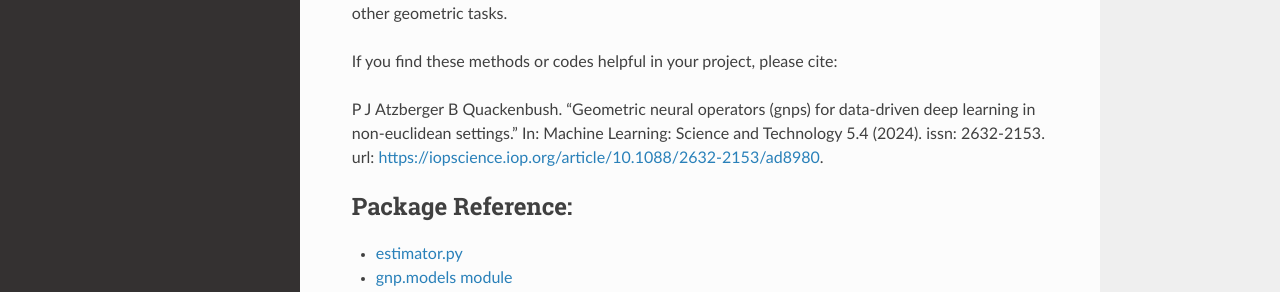
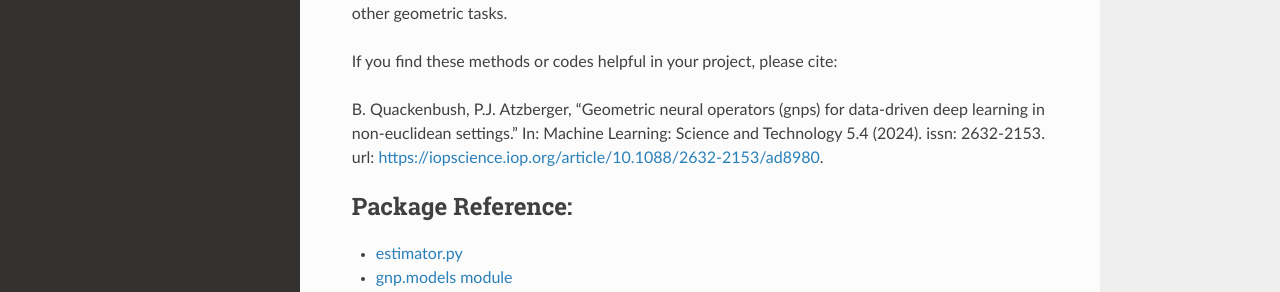
Before and after one commit to atzberg/geo_neural_op, a Sphinx documentation site: the page built from docs/source/index.rst, in a window 1280 px wide and 1284 px high. Shown: the part 557-849 px from the top of the window. Built offline with Sphinx 7.4.7 and the Read the Docs theme 3.1.0, drawn with Linux system fonts in a browser that asks for light colours.

Commit message:
small edits

```diff
--- a/docs/source/index.rst
+++ b/docs/source/index.rst
@@ -24,7 +24,7 @@
 
 If you find these methods or codes helpful in your project, please cite:
 
-P J Atzberger B Quackenbush. “Geometric neural operators (gnps) for data-driven deep
+B. Quackenbush, P.J. Atzberger,  “Geometric neural operators (gnps) for data-driven deep
 learning in non-euclidean settings.” In: Machine Learning: Science and Technology 5.4 (2024).
 issn: 2632-2153.  url: `<https://iopscience.iop.org/article/10.1088/2632-2153/ad8980>`_.
 
@@ -45,6 +45,6 @@
 Links:
 -----------------
 * `GitHub for Codes / Examples`_
-.. _GitHub for Codes / Examples: https://github.com/atzberg
+.. _GitHub for Codes / Examples: https://github.com/atzberg/geo_neural_op
 * `Atzberger Research Group`_
 .. _Atzberger Research Group: https://atzberger.org
```
